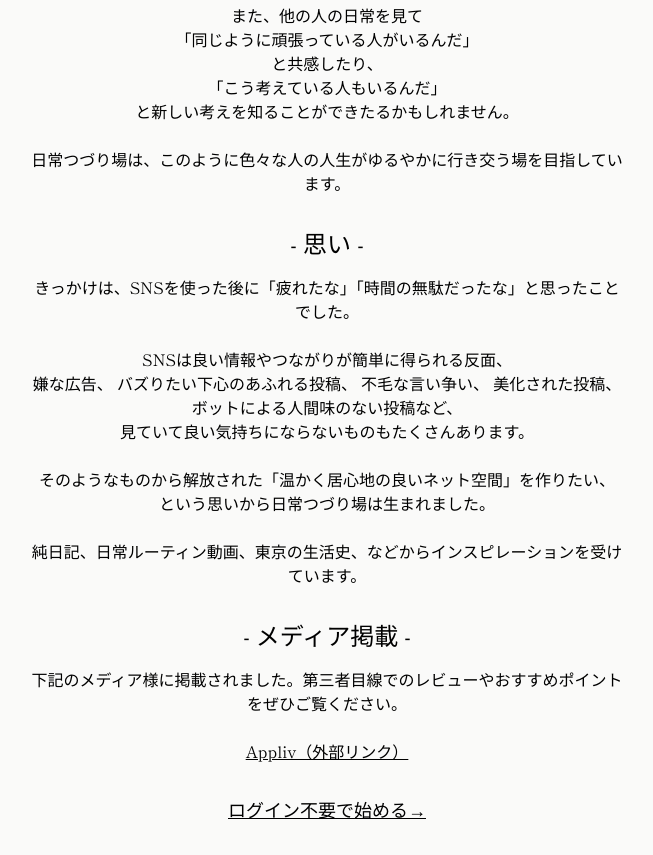
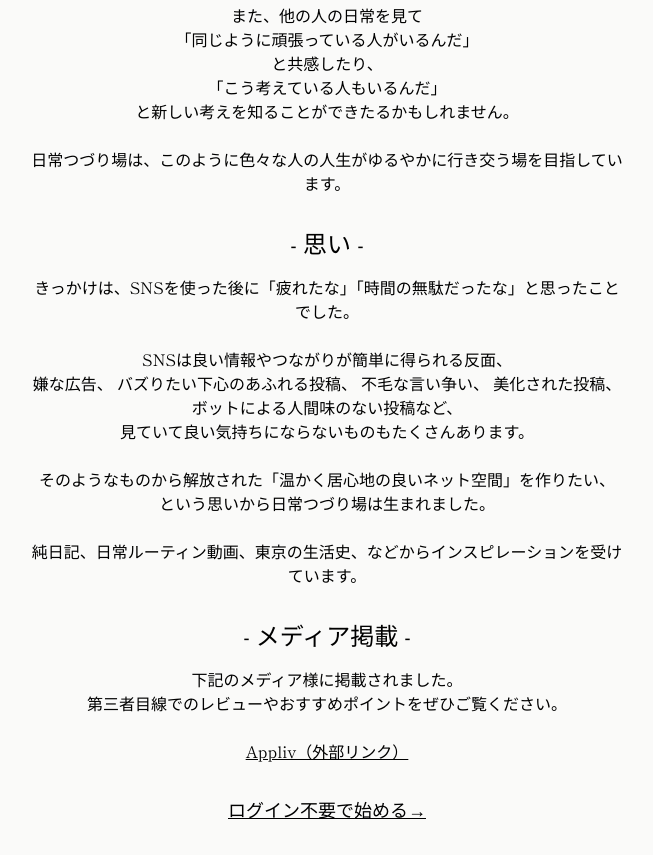
Before and after one commit to YokoMasa/lifelog, a website built with Vite: page index.html in a window 1280 px wide. Shown: the part 1133-1988 px from the top of the page, without its empty margins (313-966 px from the left). Built offline with nearby package versions, Linux system fonts and the light colour scheme.

Commit message:
added break

```diff
--- a/index.html
+++ b/index.html
@@ -131,7 +131,9 @@
       <h2 class="text-xl sm:text-2xl" id="media">- メディア掲載 -</h2>
       <div class="mt-4 max-w-[600px] text-sm sm:text-base">
         <p>
-          下記のメディア様に掲載されました。第三者目線でのレビューやおすすめポイントをぜひご覧ください。
+          下記のメディア様に掲載されました。
+          <br>
+          第三者目線でのレビューやおすすめポイントをぜひご覧ください。
         </p>
         <br/>
         <p>
```
